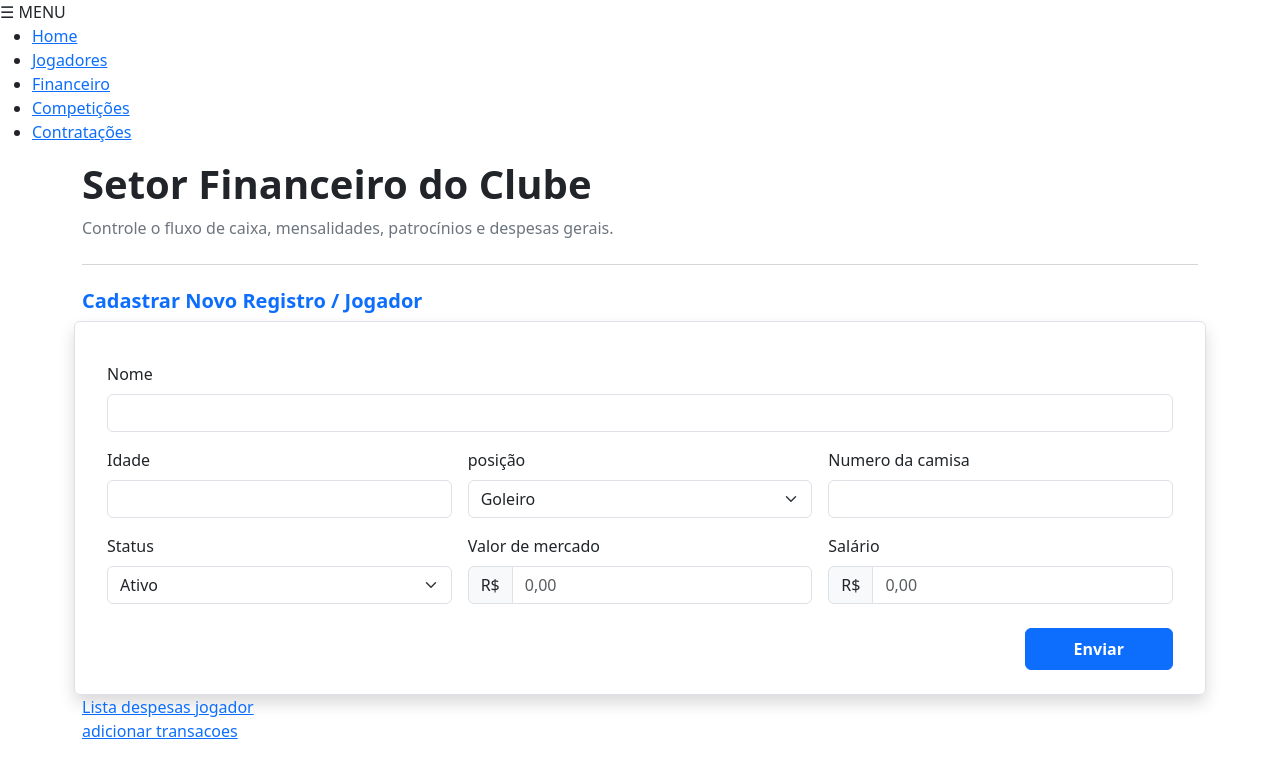
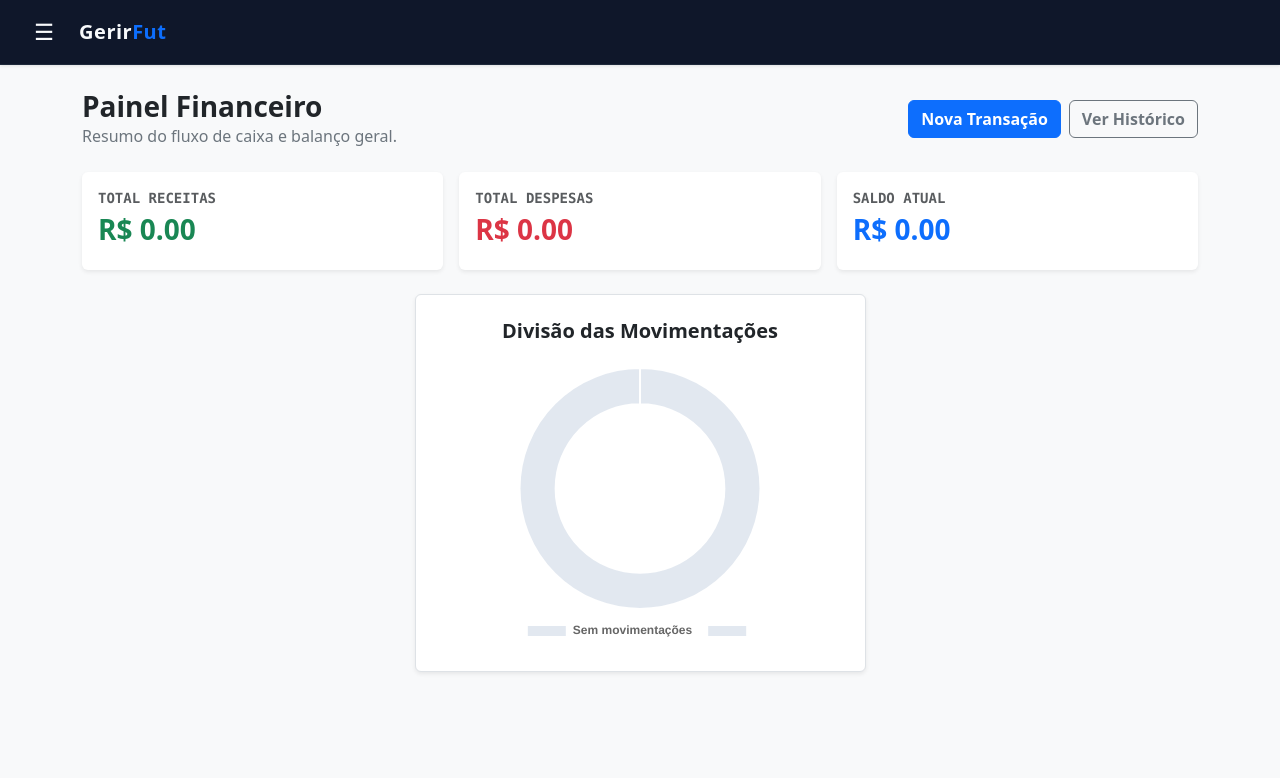
Before and after one commit to leoalberti07/gestao_clubes_futebol, a Flask app: page /financeiro in a window 1280 px wide. Shown: the top 778 px of the page. Run offline with Flask 3, Linux system fonts and the light colour scheme; data that the repository does not hold is empty.

Commit message:
base financeiro finalizada

```diff
--- a/app/models.py
+++ b/app/models.py
@@ -19,4 +19,4 @@ class Transacao(db.Model):
     tipo = db.Column(db.String, nullable=False)
     valor_transacao = db.Column(db.Float, nullable=False)
     descricao = db.Column(db.String, nullable=False)
-    data_transacao = db.Column(db.DateTime, nullable=False, default=datetime.now())
+    data_transacao = db.Column(db.DateTime, nullable=False, default=datetime.now)
--- a/app/routes.py
+++ b/app/routes.py
@@ -14,27 +14,21 @@ def jogadores():
 
 @app.route('/financeiro', methods=['GET', 'POST'])
 def financeiro():
-    form = JogadorForm()
-    form.posicao.choices = [
-        ('GOL', 'Goleiro'),
-        ('ZAG', 'Zagueiro'),
-        ('MEI', 'Meio-Campo'),
-        ('ATA', 'Atacante')
-    ]
-
-    form.status.choices = [
-        ('ATIVO', 'Ativo'),
-        ('LESIONADO', 'Lesionado'),
-        ('EMPRESTADO', 'Emprestado'),
-        ('INATIVO', 'Inativo')
-    ]
-    context = {}
-    if form.validate_on_submit():
-        form.save()
-        print("dados salvos com sucesso")
-        return redirect (url_for('homepage'))
-
-    return render_template('financeiro.html', context=context, form=form)
+    transacoes = Transacao.query.all()
+    total_receita = 0
+    total_despesa = 0
+    for transacao in transacoes:
+        if transacao.tipo == 'RECEITA':
+            total_receita += transacao.valor_transacao
+        else:
+            total_despesa += transacao.valor_transacao
+    saldo_atual = total_receita - total_despesa
+    context ={
+        'total_receita': total_receita,
+        'total_despesa': total_despesa,
+        'saldo_atual': saldo_atual
+    }
+    return render_template('financeiro.html', context=context)
 
 @app.route('/financeiro_transacoes', methods=['GET', 'POST'])
 def financeiro_transacoes():
@@ -86,6 +80,18 @@ def financeiro_lista():
 
     return render_template('financeiro_lista.html', context=context)
 
+@app.route('/financeiro/excluir/<int:id>', methods=['POST'])
+def excluir_transacao(id):
+    transacao = Transacao.query.get_or_404(id)
+    try:
+        db.session.delete(transacao)
+        db.session.commit()
+        print(f"Transação {id} excluída com sucesso!")
+    except Exception as e:
+        db.session.rollback()
+        print(f"Erro ao excluir transação: {e}")
+    return redirect(url_for('financeiro_lista'))
+
 @app.route('/competicoes')
 def competicoes():
     return render_template('competicoes.html')
--- a/app/static/css/style.css
+++ b/app/static/css/style.css
@@ -1,57 +1,140 @@
-/* Esconde o checkbox real */
-#menu-toggle {
-    display: none;
+/*RESET E CONFIGURAÇÕES GERAIS*/
+body {
+    margin: 0;
+    padding: 0;
 }
 
-/* Estilo do botão de abrir */
-.btn-menu {
-    position: fixed;
-    top: 10px;
-    left: 10px;
-    padding: 10px 15px;
-    background: #333;
-    color: white;
-    cursor: pointer;
-    z-index: 1001;
-    /* Fica acima da sidebar */
-    border-radius: 5px;
+/* Esconde o checkbox do controle */
+#menu-toggle {
+    display: none !important;
 }
 
-/* Estilo da Barra Lateral */
-.sidebar {
-    position: fixed;
+/*NAVBAR*/
+.navbar-topo {
+    position: fixed !important;
     top: 0;
     left: 0;
-    width: 250px;
-    height: 100%;
-    background: #f4f4f4;
-    border-right: 1px solid #ddd;
-    /* Começa escondida à esquerda */
-    transform: translateX(-100%);
-    transition: transform 0.3s ease;
-    z-index: 1000;
-    padding-top: 60px;
-    /* Espaço para não cobrir o botão */
+    width: 100%;
+    height: 65px;
+    background: #0f172a; /* Slate 900 */
+    border-bottom: 1px solid #1e293b;
+    display: flex;
+    align-items: center;
+    padding: 0 24px;
+    box-shadow: 0 1px 3px 0 rgb(0 0 0 / 0.1);
+
+    z-index: 1060 !important;
+}
+
+.header-container {
+    display: flex;
+    justify-content: space-between;
+    align-items: center;
+    width: 100%;
+}
+
+
+.header-esquerdo {
+    display: flex;
+    align-items: center;
+    gap: 15px;
+}
+
+
+.btn-menu-header {
+    font-size: 1.4rem;
+    color: #f8fafc;
+    cursor: pointer;
+    padding: 4px 10px;
+    border-radius: 6px;
+    transition: background 0.2s ease, color 0.2s ease;
+}
+
+.btn-menu-header:hover {
+    background: #1e293b;
+    color: #38bdf8;
+}
+
+.logo-texto {
+    font-size: 1.25rem;
+    font-weight: 700;
+    color: #f8fafc;
+    letter-spacing: 0.5px;
+}
+
+
+.header-direito {
+    display: flex;
+    align-items: center;
+}
+
+
+/*BARRA LATERAL (SIDEBAR)*/
+.sidebar {
+    position: fixed !important;
+    top: 0 !important;
+    left: 0 !important;
+    width: 260px;
+    height: 100% !important;
+    background: #0f172a;
+    border-right: 1px solid #1e293b;
+    transform: translateX(-100%) !important; /* Começa recolhida */
+    transition: transform 0.3s cubic-bezier(0.4, 0, 0.2, 1) !important;
+    padding-top: 80px; /* Joga os links para baixo da linha do header */
+    display: flex;
+    flex-direction: column;
+
+    z-index: 1050 !important;
 }
 
 .sidebar ul {
-    list-style: none;
-    padding: 0;
+    list-style: none !important;
+    padding: 0 12px !important;
+    margin: 0 !important;
+}
+
+.sidebar li {
+    margin-bottom: 8px !important;
 }
 
 .sidebar a {
     display: block;
-    padding: 15px 20px;
-    text-decoration: none;
-    color: #333;
-    font-size: large;
+    padding: 12px 16px;
+    text-decoration: none !important;
+    color: #94a3b8;
+    font-size: 0.95rem;
+    font-weight: 500;
+    border-radius: 6px;
+    transition: all 0.2s ease;
 }
 
-.sidebar li {
-    margin-bottom: 20%;
+
+.sidebar a:hover {
+    background: #1e293b;
+    color: #38bdf8;
+    padding-left: 22px;
 }
 
-/* Lógica de Abertura: Quando o checkbox está marcado, move a sidebar */
-#menu-toggle:checked~.sidebar {
-    transform: translateX(0);
+
+/*LÓGICA DE ABERTURA*/
+#menu-toggle:checked ~ .sidebar {
+    transform: translateX(0) !important;
+    box-shadow: 10px 0 30px rgba(0, 0, 0, 0.5) !important;
 }
+
+
+/*Ajuste de margem*/
+.conteudo-principal-app, main, .container, .row.mt-4 {
+    padding-top: 45px !important;
+}
+
+.table {
+    width: 100% !important;
+    border-collapse: collapse !important;
+}
+
+.table-dark th {
+    background-color: #212529 !important;
+    color: #ffffff !important;
+    border: none !important;
+}
--- a/app/templates/financeiro.html
+++ b/app/templates/financeiro.html
@@ -1,98 +1,135 @@
 <!DOCTYPE html>
-
 <html lang="pt-br">
-
 <head>
     <meta charset="utf-8">
     <meta http-equiv="X-UA-Compatible" content="IE=edge">
-    <title>Financeiro - Gerir Fut</title>
-    <meta name="description" content="">
+    <title>Dashboard Financeiro - Gerir Fut</title>
     <meta name="viewport" content="width=device-width, initial-scale=1">
-    <link href="https://cdn.jsdelivr.net/npm/bootstrap@5.3.8/dist/css/bootstrap.min.css" rel="stylesheet" integrity="sha384-sRIl4kxILFvY47J16cr9ZwB07vP4J8+LH7qKQnuqkuIAvNWLzeN8tE5YBujZqJLB" crossorigin="anonymous">
-    <link rel="stylesheet" href="{{url_for('static', filename='css/style.css')}}">
+    <link href="https://cdn.jsdelivr.net/npm/bootstrap@5.3.2/dist/css/bootstrap.min.css" rel="stylesheet">
+    <link rel="stylesheet" href="{{ url_for('static', filename='css/style.css') }}">
+    <script src="https://cdn.jsdelivr.net/npm/chart.js"></script>
 </head>
+<body class="bg-light">
 
-<body>
+    <input type="checkbox" id="menu-toggle">
+    <header class="navbar-topo">
+        <div class="header-container">
+            <div class="header-esquerdo">
+                <label for="menu-toggle" class="btn-menu-header">☰</label>
+                <span class="logo-texto">Gerir<span class="text-primary">Fut</span></span>
+            </div>
+            <div class="header-direito"></div>
+        </div>
+    </header>
 
-    <div id="aba_lateral">
-        <input type="checkbox" id="menu-toggle">
-        <label for="menu-toggle">☰ MENU</label>
-        <nav>
+    <nav class="sidebar">
         <ul>
             <li><a href="{{ url_for('homepage') }}">Home</a></li>
-                <li><a href="{{url_for('jogadores')}}"> Jogadores</a> </li>
+            <li><a href="{{ url_for('jogadores') }}">Jogadores</a></li>
             <li><a href="{{ url_for('financeiro') }}">Financeiro</a></li>
             <li><a href="{{ url_for('competicoes') }}">Competições</a></li>
             <li><a href="{{ url_for('contratacoes') }}">Contratações</a></li>
         </ul>
     </nav>
+
+    <main class="conteudo-principal-app p-4">
+        <div class="container">
+
+            <div class="d-flex justify-content-between align-items-center mb-4">
+                <div>
+                    <h3 class="fw-bold text-dark m-0">Painel Financeiro</h3>
+                    <p class="text-secondary m-0">Resumo do fluxo de caixa e balanço geral.</p>
+                </div>
+                <div class="gap-2 d-flex">
+                    <a href="{{ url_for('financeiro_transacoes') }}" class="btn btn-primary fw-semibold">Nova Transação</a>
+                    <a href="{{ url_for('financeiro_lista') }}" class="btn btn-outline-secondary fw-semibold">Ver Histórico</a>
+                </div>
             </div>
 
-    <main>
-        <div class="container max-width-custom">
-            <div class="mb-4">
-                <h1 class="fw-bold text-dark">Setor Financeiro do Clube</h1>
-                <p class="text-secondary">Controle o fluxo de caixa, mensalidades, patrocínios e despesas gerais.</p>
-            </div>
-
-            <hr class="text-muted mb-4">
-
-            <div class="card-form">
-                <h5 class="card-title fw-semibold text-primary mb-4">Cadastrar Novo Registro / Jogador</h5>
-
-                <form action="" method="post" class="row g-3 p-4 rounded border shadow">
-                    {{ form.csrf_token }}
-
-                    <div class="col-12">
-                        {{ form.nome.label(class="form-label") }}
-                        {{ form.nome(class="form-control") }}
-                    </div>
-
+            <div class="row g-3 mb-4">
                 <div class="col-md-4">
-                        {{ form.idade.label(class="form-label") }}
-                        {{ form.idade(class="form-control") }}
-                    </div>
-
-                    <div class="col-md-4">
-                        {{ form.posicao.label(class="form-label") }}
-                        {{ form.posicao(class="form-select") }} </div>
-
-                    <div class="col-md-4">
-                        {{ form.numero_camisa.label(class="form-label") }}
-                        {{ form.numero_camisa(class="form-control") }}
-                    </div>
-
-                    <div class="col-md-4">
-                        {{ form.status.label(class="form-label") }}
-                        {{ form.status(class="form-select") }} </div>
-
-                    <div class="col-md-4">
-                        {{ form.valor_mercado.label(class="form-label") }}
-                        <div class="input-group">
-                            <span class="input-group-text">R$</span>
-                            {{ form.valor_mercado(class="form-control", placeholder="0,00") }}
+                    <div class="card border-0 shadow-sm bg-white p-3">
+                        <span class="text-uppercase font-monospace text-muted small fw-bold">Total Receitas</span>
+                        <h3 class="text-success fw-bold mt-1">R$ {{ "%.2f"|format(context['total_receita']) }}</h3>
                     </div>
                 </div>
                 <div class="col-md-4">
-                        {{ form.salario.label(class="form-label") }}
-                        <div class="input-group">
-                            <span class="input-group-text">R$</span>
-                            {{ form.salario(class="form-control", placeholder="0,00") }}
+                    <div class="card border-0 shadow-sm bg-white p-3">
+                        <span class="text-uppercase font-monospace text-muted small fw-bold">Total Despesas</span>
+                        <h3 class="text-danger fw-bold mt-1">R$ {{ "%.2f"|format(context['total_despesa']) }}</h3>
+                    </div>
+                </div>
+                <div class="col-md-4">
+                    <div class="card border-0 shadow-sm bg-white p-3">
+                        <span class="text-uppercase font-monospace text-muted small fw-bold">Saldo Atual</span>
+                        <h3 class="{% if context['saldo_atual'] >= 0 %}text-primary{% else %}text-danger{% endif %} fw-bold mt-1">
+                            R$ {{ "%.2f"|format(context['saldo_atual']) }}
+                        </h3>
+                    </div>
                 </div>
             </div>
 
-                    <div class="col-12 text-end mt-4">
-                        {{ form.btn_submit(class="btn btn-primary px-5 py-2 fw-semibold") }}
+            <div class="row justify-content-center">
+                <div class="col-md-6 col-lg-5">
+                    <div class="bg-white p-4 rounded border shadow-sm text-center">
+                        <h5 class="fw-bold text-dark mb-4"> Divisão das Movimentações</h5>
+
+                        <div style="position: relative; max-width: 280px; margin: 0 auto;">
+                            <canvas id="graficoDonutFinanceiro"></canvas>
+                        </div>
+                    </div>
+                </div>
             </div>
 
-                </form>
-            </div>
-            <a href="{{ url_for('financeiro_lista') }}">Lista despesas jogador</a><br>
-            <a href="{{ url_for('financeiro_transacoes') }}">adicionar transacoes</a>
         </div>
     </main>
 
-    <script src="https://cdn.jsdelivr.net/npm/bootstrap@5.3.8/dist/js/bootstrap.bundle.min.js" integrity="sha384-FKyoEForCGlyvwx9Hj09JcYn3nv7wiPVlz7YYwJrWVcXK/BmnVDxM+D2scQbITxI" crossorigin="anonymous"></script>
+    <script>
+        const receitaVal = parseFloat("{{ context['total_receita'] }}") || 0;
+        const despesaVal = parseFloat("{{ context['total_despesa'] }}") || 0;
+        const ctx = document.getElementById('graficoDonutFinanceiro').getContext('2d');
+        const temDados = receitaVal > 0 || despesaVal > 0;
+        const dataValues = temDados ? [receitaVal, despesaVal] : [1, 0];
+        const colorValues = temDados ? ['#198754', '#dc3545'] : ['#e2e8f0', '#e2e8f0'];
+        const labelsValues = temDados ? ['Receitas (Verde)', 'Despesas (Vermelho)'] : ['Sem movimentações', ''];
+
+        new Chart(ctx, {
+            type: 'doughnut',
+            data: {
+                labels: labelsValues,
+                datasets: [{
+                    data: dataValues,
+                    backgroundColor: colorValues,
+                    borderWidth: 2,
+                    borderColor: '#ffffff',
+                    hoverOffset: temDados ? 4 : 0
+                }]
+            },
+            options: {
+                responsive: true,
+                plugins: {
+                    legend: {
+                        position: 'bottom',
+                        labels: {
+                            font: { weight: 'bold' },
+                            padding: 15
+                        }
+                    },
+                    tooltip: {
+                        enabled: temDados,
+                        callbacks: {
+                            label: function(context) {
+                                let value = context.raw;
+                                return ' R$ ' + value.toFixed(2).replace('.', ',');
+                            }
+                        }
+                    }
+                },
+                cutout: '70%'
+            }
+        });
+    </script>
+
+    <script src="https://cdn.jsdelivr.net/npm/bootstrap@5.3.2/dist/js/bootstrap.bundle.min.js"></script>
 </body>
-
 </html>
```
Also changed, not shown: app/templates/competicoes.html (+43 -0 lines), app/templates/contratacoes.html (+44 -0 lines), app/templates/financeiro_lista.html (+38 -37 lines), app/templates/financeiro_transacoes.html (+15 -5 lines), app/templates/index.html (+23 -13 lines), app/templates/jogadores.html (+45 -0 lines). Lines whose indentation alone changed are shown as unchanged.
